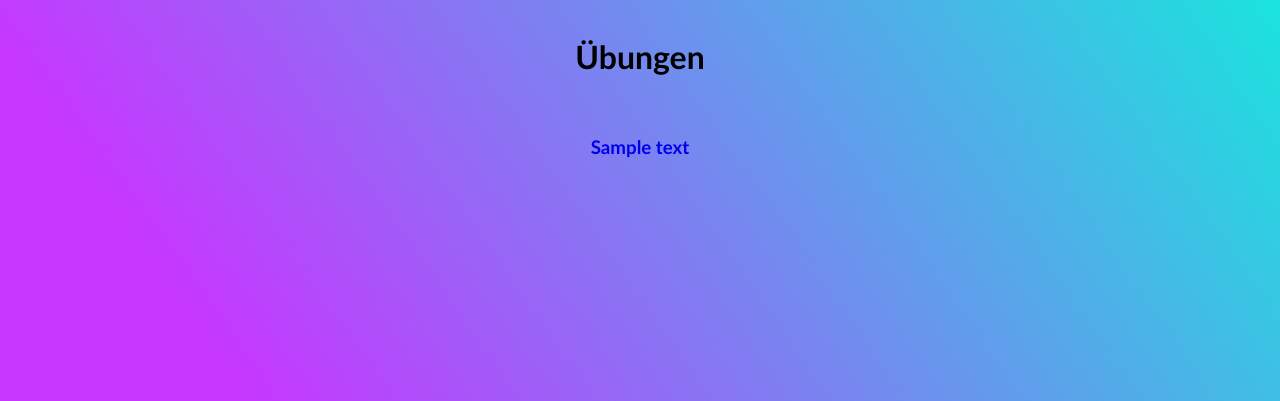
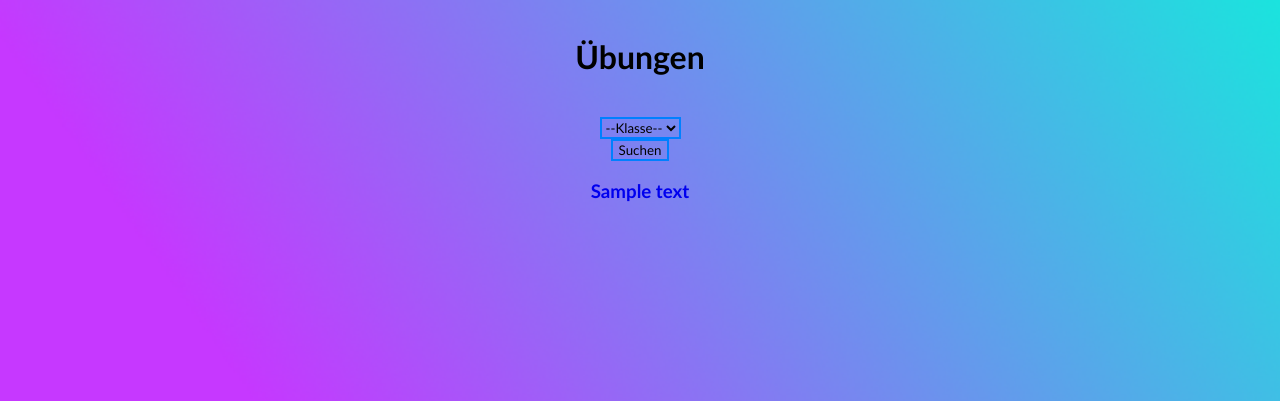
Before and after one commit to Erraseus/EnglishWebsite, a PHP site: the page made by Website/index.php in a window 1280 px wide. Shown: the part 111-512 px from the top of the page. Run offline with PHP 8.4, Linux system fonts and the light colour scheme; tables that the repository leaves empty hold one stand-in row (values such as "Sample post").

Commit message:
Update 2.0
Name
Logo
Handy Version
Spaceerror

```diff
--- a/Database/Schema.sql
+++ b/Database/Schema.sql
@@ -23,7 +23,7 @@ CREATE TABLE IF NOT EXISTS `users` (
 
 INSERT INTO `users` (`id`, `name`, `password`) VALUES
 (1, 'Sebastian Drebenstedt', 'ae95b8e6a0c5a60ecd25421b1adb1d7c'),
-(2, 'Felix Heydick', 'e10adc3949ba59abbe56e057f20f883e');
+(2, 'Lehrer', 'e10adc3949ba59abbe56e057f20f883e');
 
 ALTER TABLE `sessions`
   ADD CONSTRAINT `sessions_user_id` FOREIGN KEY (`user_id`) REFERENCES `users` (`id`) ON DELETE CASCADE ON UPDATE CASCADE;
--- a/Website/admin/index.php
+++ b/Website/admin/index.php
@@ -68,7 +68,7 @@ if($login_ok)
 		<div class="col-md-12 column">
 			<nav class="navbar navbar-default" role="navigation">
 				<div class="navbar-header">
-					 <button type="button" class="navbar-toggle" data-toggle="collapse" data-target="#bs-example-navbar-collapse-1"> <span class="sr-only">Toggle navigation</span><span class="icon-bar"></span><span class="icon-bar"></span><span class="icon-bar"></span></button> <a class="navbar-brand" href="../index.php">Englisch</a>
+					 <button type="button" class="navbar-toggle" data-toggle="collapse" data-target="#bs-example-navbar-collapse-1"> <span class="sr-only">Toggle navigation</span><span class="icon-bar"></span><span class="icon-bar"></span><span class="icon-bar"></span></button> <a class="navbar-brand" href="../index.php">Effingo</a>
 				</div>
 
 				<div class="collapse navbar-collapse" id="bs-example-navbar-collapse-1">
--- a/Website/admin/view_edit_text.inc.php
+++ b/Website/admin/view_edit_text.inc.php
@@ -15,6 +15,7 @@ if(!empty($_REQUEST['id'])) {
 		// Speichern
 		$sql = "UPDATE texts SET
 			`name`    = ".m($_POST['name']).",
+			`class`    = ".intval($_POST['class']).",
 			`value`    = ".m($_POST['text'])."
 			WHERE id=".intval($id);
 
@@ -27,6 +28,7 @@ if(!empty($_REQUEST['id'])) {
 	if(!empty($_POST['save'])) {
 		$sql = "INSERT INTO texts SET
 			`name`    = ".m($_POST['name']).",
+			`class`    = ".intval($_POST['class']).",
 			`value`    = ".m($_POST['text']);
 
 		if(!mysql_query($sql)) die(mysql_error());
@@ -45,6 +47,10 @@ $row = mysql_fetch_assoc($res);
 		<input class="form-control" type="text" name="name" value="<?php echo $row['name']; ?>">
 	</div>
 	<div class="form-group">
+		<label>Klasse</label>
+		<input class="form-control" type="number" name="class" value="<?php echo $row['class']; ?>">
+	</div>
+	<div class="form-group">
 		<label>Text</label>
 		<textarea id="editor" class="form-control" name="text"><?php echo $row['value']; ?></textarea>
 	</div>
--- a/Website/admin/view_home.inc.php
+++ b/Website/admin/view_home.inc.php
@@ -1,7 +1,7 @@
 <?php if(!defined("IN_ADMIN")) die; ?>
 <div class="col-md-12 column">
 	<div class="jumbotron">
-		<h1>Englisch</h1>
+		<h1>Effingo</h1>
 		<p>Willkommen im Adminisrationsbereich!</p>
 	</div>
 </div>
--- a/Website/admin/view_list_texts.inc.php
+++ b/Website/admin/view_list_texts.inc.php
@@ -32,6 +32,7 @@ $res = mysql_query($sql);
 		<thead>
 			<tr>
 				<th>Name</th>
+				<th>Klasse</th>
 				<th>Text</th>
 				<th></th>
 			</tr>
@@ -43,6 +44,7 @@ while($row = mysql_fetch_assoc($res))
 ?>
 			<tr>
 				<td><?php echo $row['name']; ?></td>
+				<td><?php echo $row['class']; ?></td>
 				<td><?php echo $row['value']; ?></td>
 				<td>
 					<div class="btn-group">
--- a/Website/check.js
+++ b/Website/check.js
@@ -1,4 +1,7 @@
-window.addEventListener("keypress", Check, false);
+$(document).on('keyup', function () {
+    Check();
+});
+
 fehler = 0
 function Check(){
 	text = document.getElementById("originalText").value
--- a/Website/index.php
+++ b/Website/index.php
@@ -6,7 +6,7 @@ require "common.inc.php";
 <html lang="de">
 <head>
 	<meta charset="utf-8">
-	<title>Englisch</title>
+	<title>Effingo</title>
 
 	<meta name="author" content="Sebastian Drebenstedt">
 
--- a/Website/style.css
+++ b/Website/style.css
@@ -1,3 +1,16 @@
+select{
+	border:2px solid #0080FF;
+	background: transparent;
+	margin-bottom: 40 px;
+}
+
+input{
+	border:2px solid #0080FF;
+	background: transparent;
+}
+
+
+
 textarea{
 	padding:10px;
 	width:25em;
--- a/Website/view_credits.inc.php
+++ b/Website/view_credits.inc.php
@@ -6,7 +6,7 @@
 		<p>Felix Heydick</p><br>
 		<h3>Programmierung<br>und Design:</h3>
 		<p>Sebastian Drebenstedt</p><br>
-		<h3>Logo</h3>
+		<h3>Logo:</h3>
 		<p>Marlen Bieler</p>
 		</center>
 	</div>
--- a/Website/view_list_uebungen.inc.php
+++ b/Website/view_list_uebungen.inc.php
@@ -1,8 +1,42 @@
 <div class="container">
 	<div class="row col col-12">
 		<center><h1>Übungen</h1></center><br>
+
+<form method="POST">
+		<center>
+		<select name="class" id="class">
+			<option value="" disabled selected>--Klasse--</option>
+			<option value="5">Klasse 5</option>
+			<option value="6">Klasse 6</option>
+			<option value="7">Klasse 7</option>
+			<option value="8">Klasse 8</option>
+			<option value="9">Klasse 9</option>
+			<option value="10">Klasse 10</option>
+			<option value="11">Klasse 11</option>
+			<option value="12">Klasse 12</option>
+		</select>
+		</center>
+		<center><input type="submit" name="submit" value="Suchen"></center>
+</form>
+
+
 <?php
-$sql = "SELECT * FROM texts ORDER BY id;";
+$selected = 0;
+    if(isset($_POST['submit'])){
+		if(!empty($_POST['class'])) {
+			$selected = $_POST['class'];
+		}
+    }
+?>
+
+
+
+<?php
+if($selected != 0){
+	$sql = "SELECT * FROM texts WHERE class = ".$selected." ORDER BY id;";
+}else{
+	$sql = "SELECT * FROM texts ORDER BY id;";
+}
 $res = mysql_query($sql);
 while($row = mysql_fetch_assoc($res))
 {
--- a/Website/view_uebung.inc.php
+++ b/Website/view_uebung.inc.php
@@ -22,7 +22,7 @@ if(!empty($_REQUEST['id'])) {
 
 	</div class="row col col-12">
 		<script src="https://cdnjs.cloudflare.com/ajax/libs/jquery/3.3.1/jquery.min.js"></script>
-		<textarea  id="neuerTextIn" id="no-copy-paste" autofocus placeholder="Bitte hier eingeben" ></textarea>
+		<textarea id="neuerTextIn" id="no-copy-paste" autofocus placeholder="Bitte hier eingeben" ></textarea>
 	</div>
 
 
```
Also changed, not shown: 5 other files. Lines whose indentation alone changed are shown as unchanged.
